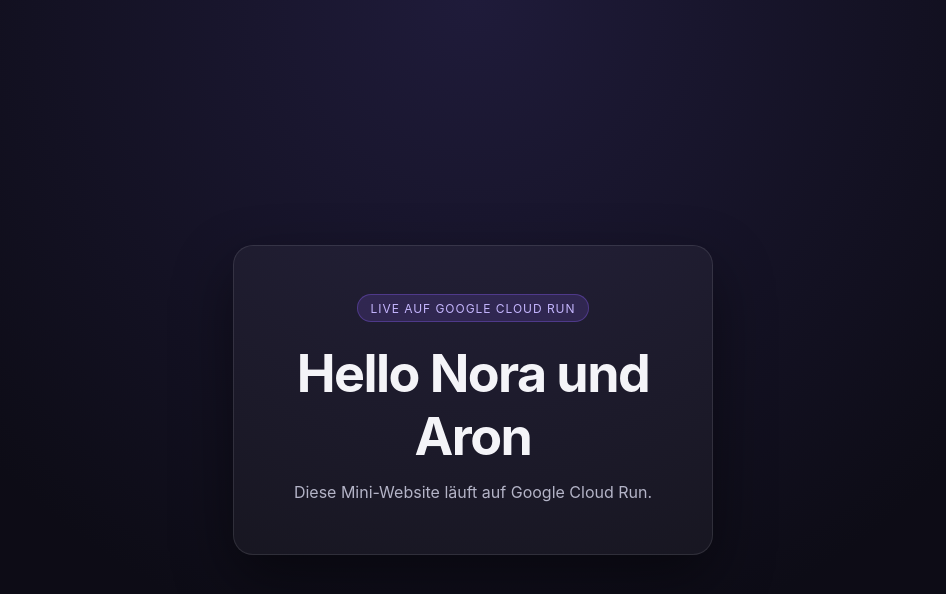
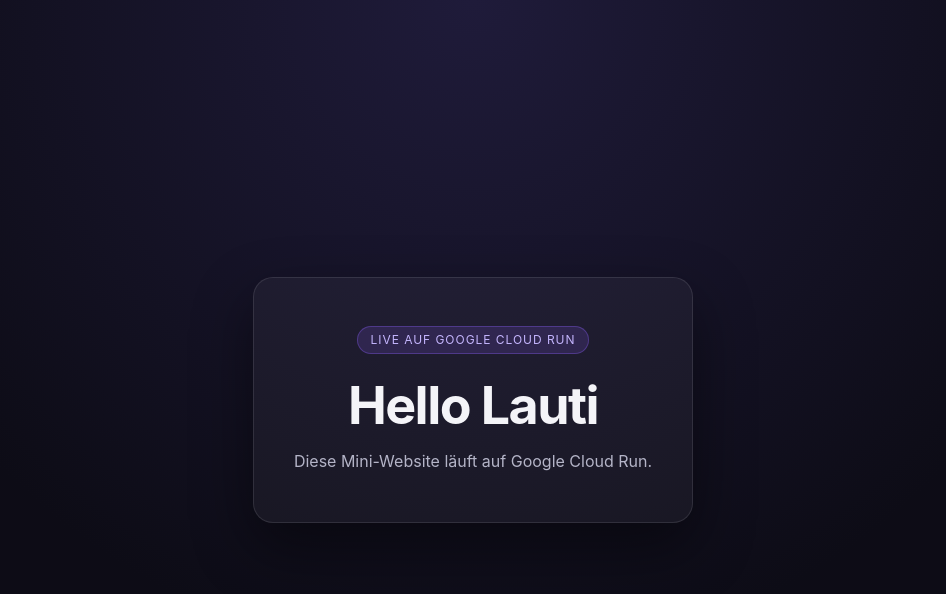
Before and after one commit to flubdubster/hello-world-railway, a website: page index.html in a window 1280 px wide. Shown: the whole page, without its empty margins (167-1113 px from the left). Drawn offline with Linux system fonts and the light colour scheme.

Commit message:
Change title to Hello Lauti

```diff
--- a/index.html
+++ b/index.html
@@ -3,7 +3,7 @@
 <head>
   <meta charset="UTF-8" />
   <meta name="viewport" content="width=device-width, initial-scale=1.0" />
-  <title>Hello Nora und Aron</title>
+  <title>Hello Lauti</title>
   <style>
     :root {
       color-scheme: dark;
@@ -59,7 +59,7 @@
 <body>
   <main>
     <span class="badge">Live auf Google Cloud Run</span>
-    <h1>Hello Nora und Aron</h1>
+    <h1>Hello Lauti</h1>
     <p>Diese Mini-Website läuft auf Google Cloud Run.</p>
   </main>
 </body>
```
